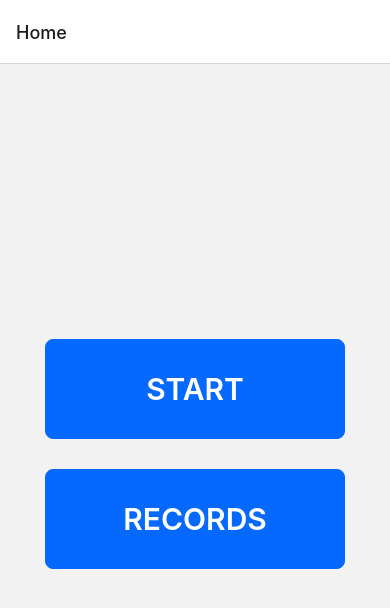
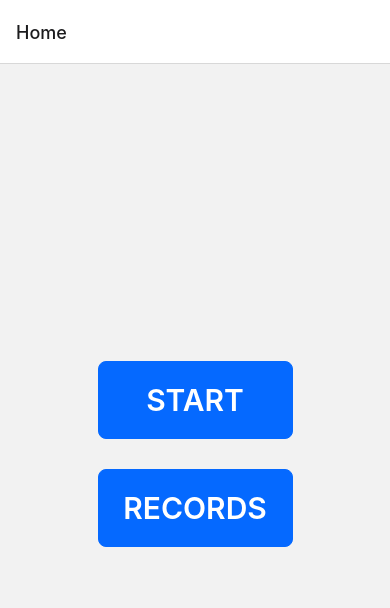
Before and after one commit to aliakseiBahdzevich/kwiz, a React Native app: screen / in a window 390 px wide. Shown: the top 608 px of the page. Built offline with nearby package versions, Linux system fonts and the light colour scheme.

Commit message:
changes commit

```diff
--- a/src/components/FlatListItem.tsx
+++ b/src/components/FlatListItem.tsx
@@ -56,13 +56,13 @@ const styles = StyleSheet.create({
         borderWidth: 1,
         backgroundColor: '#0569FF',
         borderColor: '#0569FF',
-        height: 100,
-        width: 300,
+        height: '100%',
+        width: '100%',
         margin: 15
     },
     buttonText: {
         fontSize: 30,
-        lineHeight: 28,
+        lineHeight: 30,
         fontWeight: '600',
         color: '#fff',
       }
--- a/src/navigation/rootNavigation.tsx
+++ b/src/navigation/rootNavigation.tsx
@@ -6,7 +6,7 @@ import ContinentScreen from '../screens/continent';
 import QuestScreen from '../screens/quest';
 import FinalScreen from '../screens/finalScreen';
 import RecordsScreen from '../screens/records';
-import RecordsContinentScreen from '../screens/recordscont';
+
 
 
 
@@ -58,11 +58,6 @@ const MyStack = () => {
                     component = {RecordsScreen}
                     options = {{title: 'Records'}}
                 />
-                <Stack.Screen
-                    name = 'recordsContinent'
-                    component = {RecordsContinentScreen}
-                    options = {{title: 'Continent'}}
-                />
             </Stack.Navigator>
         </NavigationContainer>
     )
--- a/src/screens/continent.tsx
+++ b/src/screens/continent.tsx
@@ -43,7 +43,7 @@ const styles = StyleSheet.create({
     },
     buttonText: {
         fontSize: 30,
-        lineHeight: 28,
+        lineHeight: 30,
         fontWeight: '600',
         color: '#fff',
       }
--- a/src/screens/finalScreen.tsx
+++ b/src/screens/finalScreen.tsx
@@ -15,7 +15,7 @@ const FinalScreen = ({navigation, route}: any) => {
     const [error, setError] = useState('')
     const [deviceId, setDeviceId] = useState('')
     const [errorNick, setErrorNick] = useState('')
-    const [borderColor, setBorderColor] = useState('')
+
 
 
     useEffect(()=>{
@@ -107,7 +107,7 @@ const styles = StyleSheet.create({
     },
     buttonText: {
         fontSize: 30,
-        lineHeight: 28,
+        lineHeight: 30,
         fontWeight: '600',
         color: '#000000',
         margin: 15
@@ -117,7 +117,7 @@ const styles = StyleSheet.create({
         width: 300,
         borderColor: '#0569FF',
         fontSize: 30,
-        lineHeight: 28,
+        lineHeight: 30,
         fontWeight: '600',
         color: '#000000',
         margin: 15,
--- a/src/screens/homeScreen.tsx
+++ b/src/screens/homeScreen.tsx
@@ -29,13 +29,13 @@ const styles = StyleSheet.create({
         borderWidth: 1,
         backgroundColor: '#0569FF',
         borderColor: '#0569FF',
-        height: 100,
-        width: 300,
+        height: '10%',
+        width: '50%',
         margin: 15
     },
     buttonText: {
         fontSize: 30,
-        lineHeight: 28,
+        lineHeight: 30,
         fontWeight: '600',
         color: '#fff',
       }
--- a/src/screens/records.tsx
+++ b/src/screens/records.tsx
@@ -1,5 +1,5 @@
 import * as React from 'react';
-import { ImageBackground, Text, TextInput, TouchableOpacity, StyleSheet, FlatList } from 'react-native';
+import { ImageBackground, Text, TextInput, TouchableOpacity, StyleSheet, FlatList, View } from 'react-native';
 import { getRecords } from '../api';
 import { RecordsType } from '../navigation/rootNavigation';
 import { useEffect, useState } from 'react';
@@ -26,17 +26,34 @@ const RecordsScreen = ({navigation, route}: any) => {
 
     return(
         <>
-        <ImageBackground resizeMode="cover" style = {styles.backgroundImageStyle} source={{uri: 'https://abali.ru/wp-content/uploads/2011/01/rus_flag-1600x1200.jpg'}}>
-        {records && index!==undefined && <FlatList data={records} renderItem={({item, index}) => <Text style={styles.textStyle}>{item.nickname}{item.points}{item.continent}</Text>}/>}
-        </ImageBackground>
+        <View style={styles.backgroundImageStyle}>
+            {records && index!==undefined && <FlatList data={records} renderItem={({item, index}) => <Text style={styles.buttonText}>{item.nickname}{item.points}{item.continent}</Text>}/>}
+        </View>
         </>
     )
 }
 
 const styles = StyleSheet.create({
-    backgroundImageStyle: {flex: 1, backgroundColor: 'red'},
-    opacityStyle: {flex: 1, justifyContent: 'center', alignItems: 'center'},
-    textStyle: {color: 'black', fontSize: 45, backgroundColor: 'rgba(245,255,250,1)', borderRadius: 8}
+    backgroundImageStyle: {alignItems: 'center', justifyContent: 'center', flex: 1},
+    button: {
+        alignItems: 'center',
+        justifyContent: 'center',
+        borderRadius: 8,
+        paddingVertical: 8,
+        paddingHorizontal: 16,
+        borderWidth: 1,
+        backgroundColor: '#0569FF',
+        borderColor: '#0569FF',
+        height: '10%',
+        width: '50%',
+        margin: 15
+    },
+    buttonText: {
+        fontSize: 30,
+        lineHeight: 30,
+        fontWeight: '600',
+        color: '#fff',
+      }
 })
 
 export default RecordsScreen
--- a/src/screens/recordsCont.tsx
+++ /dev/null
@@ -1,34 +0,0 @@
-import * as React from 'react';
-import { ImageBackground, Text, TextInput, TouchableOpacity, StyleSheet, FlatList } from 'react-native';
-
-
-
-const RecordsContinentScreen = ({navigation, route}: any) => {
-    return(
-        <ImageBackground resizeMode="cover" style = {styles.backgroundImageStyle} source={{uri: 'https://abali.ru/wp-content/uploads/2011/01/rus_flag-1600x1200.jpg'}}>
-            <TouchableOpacity onPress={()=>navigation.navigate('records', {continent: 'Europe'})} style = {styles.opacityStyle}>
-                <Text style = {styles.textStyle}>Europe</Text>
-            </TouchableOpacity>
-            <TouchableOpacity onPress={()=>navigation.navigate('records', {continent: 'Asia'})} style = {styles.opacityStyle}>
-                <Text style = {styles.textStyle}>Asia</Text>
-            </TouchableOpacity>
-            <TouchableOpacity onPress={()=>navigation.navigate('records', {continent: 'Africa'})} style = {styles.opacityStyle}>
-                <Text style = {styles.textStyle}>Africa</Text>
-            </TouchableOpacity>
-            <TouchableOpacity onPress={()=>navigation.navigate('records', {continent: 'America'})} style = {styles.opacityStyle}>
-                <Text style = {styles.textStyle}>America</Text>
-            </TouchableOpacity>
-            <TouchableOpacity onPress={()=>navigation.navigate('records', {continent: 'Oceania'})} style = {styles.opacityStyle}>
-                <Text style = {styles.textStyle}>Oceania</Text>
-            </TouchableOpacity>
-        </ImageBackground>
-    )
-}
-
-const styles = StyleSheet.create({
-    backgroundImageStyle: {width: '100%', height: '100%', flex: 1},
-    opacityStyle: {flex: 1, justifyContent: 'center', alignItems: 'center'},
-    textStyle: {color: 'black', fontSize: 45, backgroundColor: 'rgba(245,255,250,0.9)', borderRadius: 8}
-})
-
-export default RecordsContinentScreen
```
